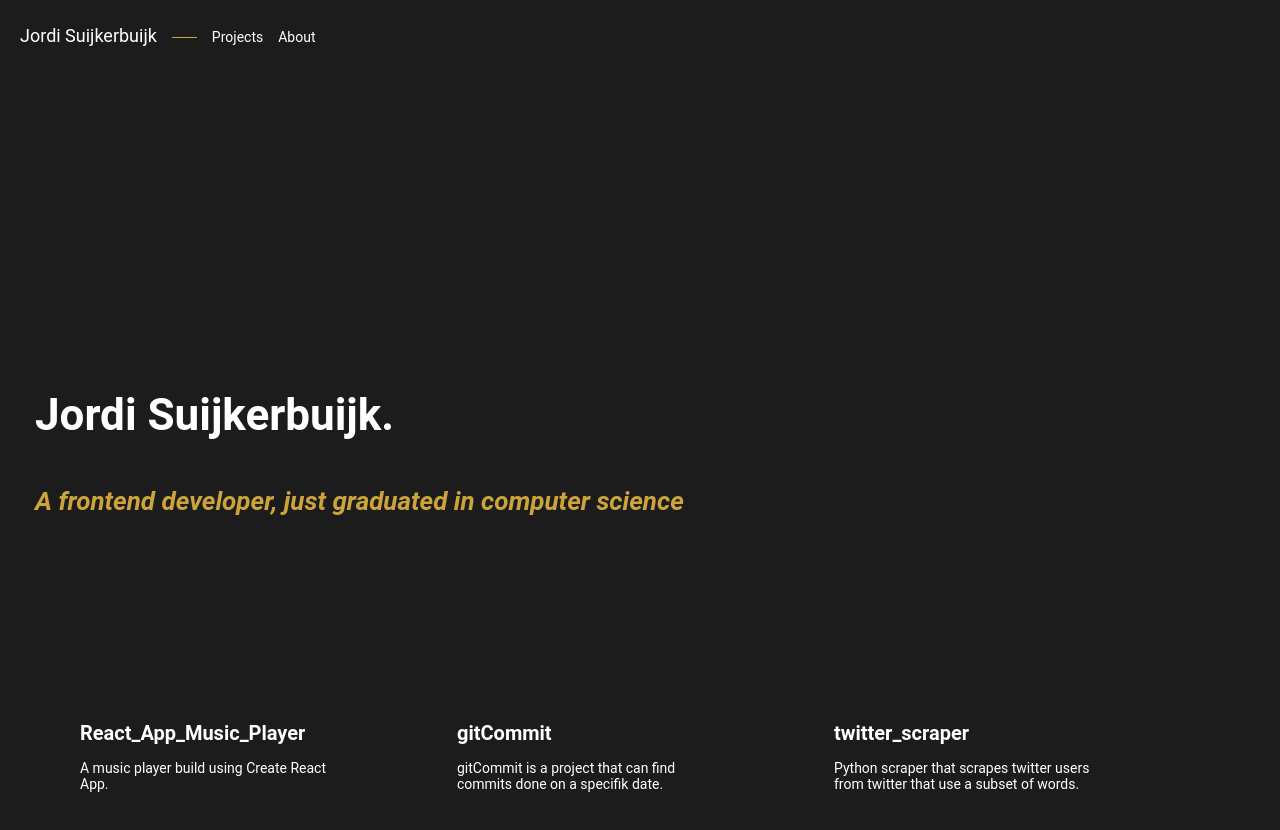
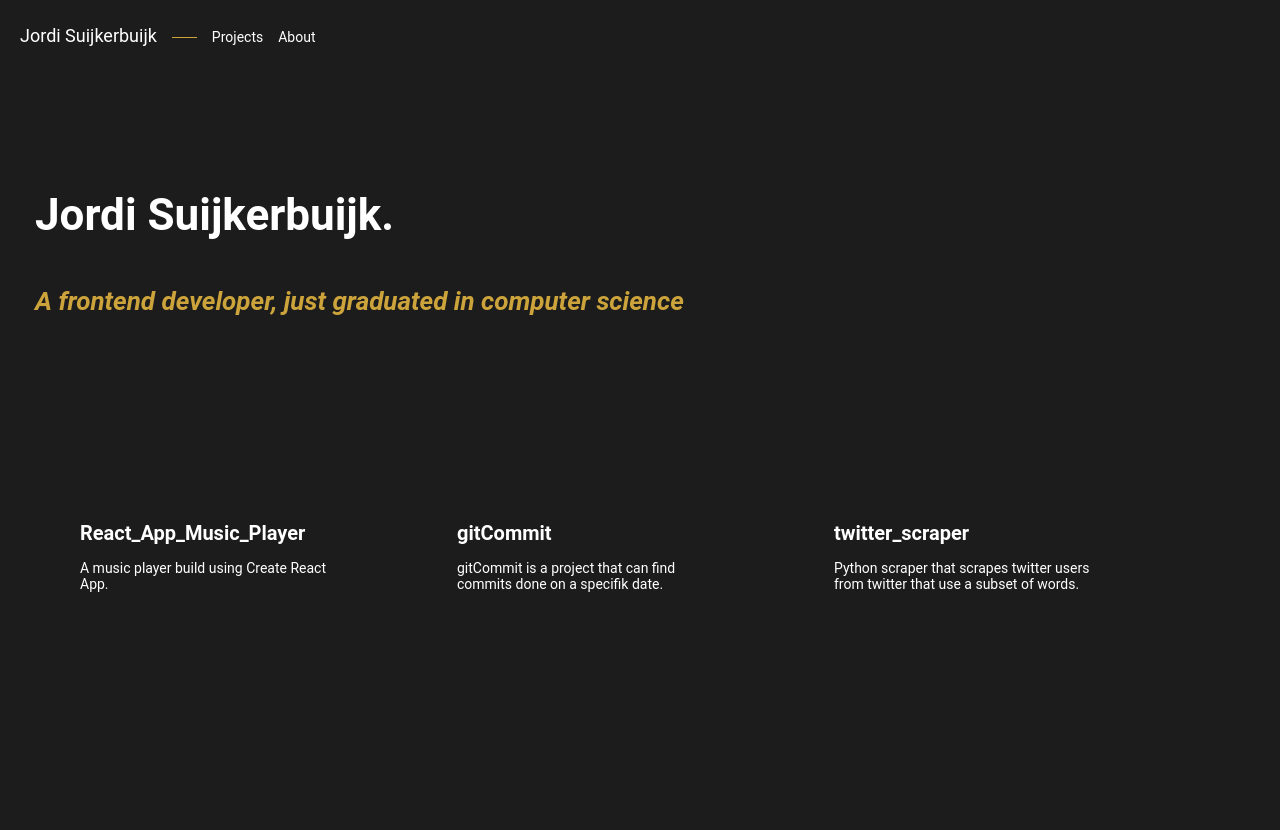
Before and after one commit to JordiSuijkerbuijk/nextjs-preact-portfolio, a Next.js app: page / in a window 1280 px wide. Shown: the top 830 px of the page. After the commit the page ends 800 px from the top, so only its background shows below. Built offline with nearby package versions, Linux system fonts and the light colour scheme.

Commit message:
te groot

```diff
--- a/components/hero/hero.module.scss
+++ b/components/hero/hero.module.scss
@@ -7,7 +7,7 @@
   .container {
     max-width: fit-content;
     position: relative;
-    height: 375px;
+    height: 175px;
     display: flex;
     align-items: flex-end;
 
```
